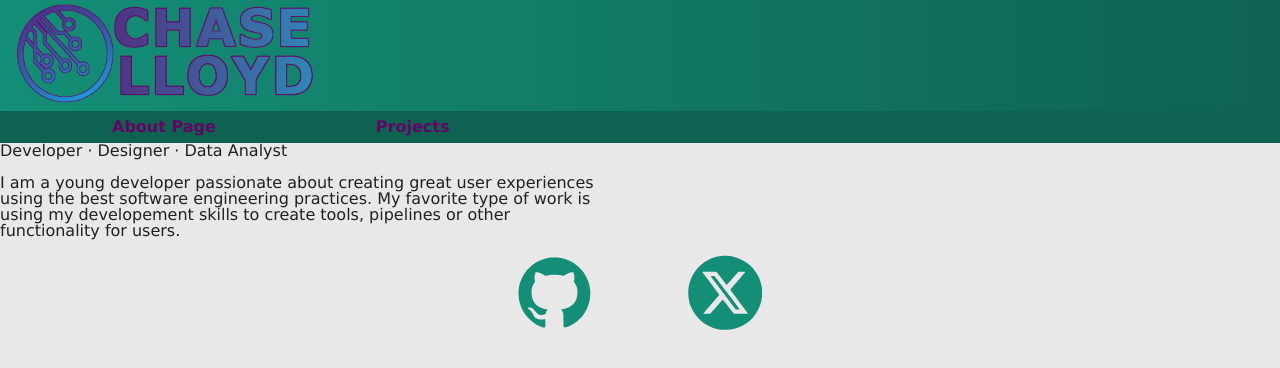
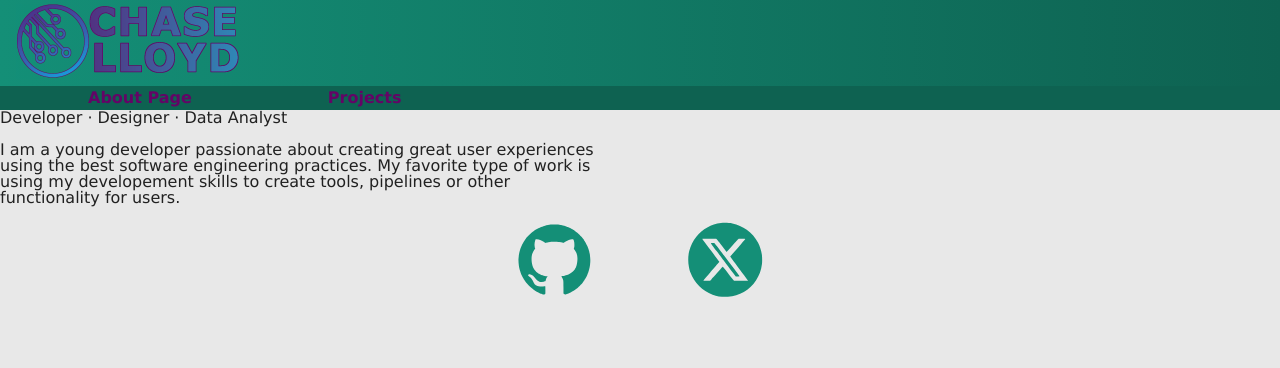
Before and after one commit to c-tr-lloyd/visit_me, a Vue app in the folder view/my_website/: page / in a window 1280 px wide. Shown: the top 368 px of the page. Built offline with nearby package versions, Linux system fonts and the light colour scheme.

Commit message:
Adjusted logo and nav bar for a more slim feel

```diff
--- a/view/my_website/src/App.vue
+++ b/view/my_website/src/App.vue
@@ -4,7 +4,7 @@
 <template>
   <div id='opening'>
     <div id='logo_name'>
-      <router-link to='/'><img src='./assets/full_cust_logo.png' height='100px'></router-link>
+      <router-link to='/'><img src='./assets/full_cust_logo.png' height='75px'></router-link>
     </div>
 
     <div class='nav'>
--- a/view/my_website/src/style.css
+++ b/view/my_website/src/style.css
@@ -35,12 +35,13 @@ footer a {
   display: flex;
   padding: 0;
   overflow: hidden;
+  height: 1.5rem;
 }
 
 .nav a {
   color: #640466;
   margin: 0 1rem;
-  padding: 0.5rem 2rem 0.5rem 6rem;
+  padding: 0.25rem 2rem 0.5rem 4.5rem;
   white-space: nowrap;
 }
 
```
